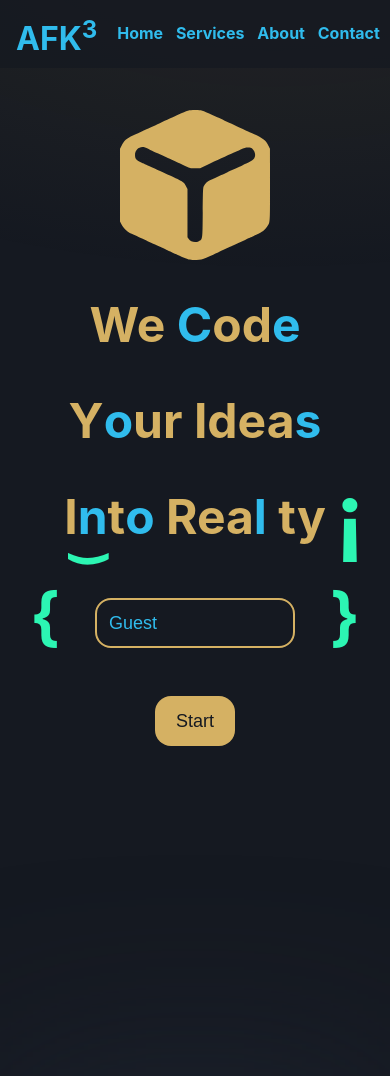
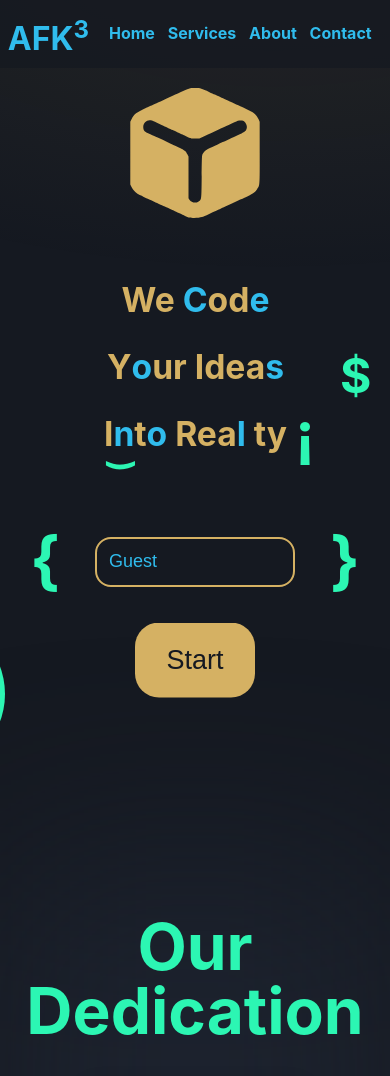
Before and after one commit to Endercraft2017/Endercraft2017.github.io, a plain HTML site: page index.html in a window 390 px wide. Shown: the top 1076 px of the page. Drawn offline with Linux system fonts and the light colour scheme.

Commit message:
fixed screen sizing for 700px

```diff
--- a/style.css
+++ b/style.css
@@ -618,16 +618,16 @@ a{
         justify-content: center;
         align-items: center;
         text-align: center;
-        gap: 2vh;
+        gap: 16px;
     }
 
     .hero-main h1 {
         margin-top: 0;
-        margin-bottom: 2vh;
+        margin-bottom: 10px;
     }
 
     .logo {
-        padding-top: 5vh;
+        padding-top: 40px;
         width: 150px;
     }
 
@@ -636,6 +636,14 @@ a{
         justify-content: center;
         align-items: center;
         padding: 0;
+    }
+
+    .name-button{
+        scale: 1.5;
+    }
+
+    .name-button:hover{
+        scale: 1.7;
     }
 
     /* Console animation */
@@ -725,3 +733,94 @@ a{
         padding: 0 2vw;
     }
 }
+
+@media (max-width: 700px) {
+    .header-bar{
+        padding: 0 2vw;
+    }
+
+    .hero-main{
+        gap: 5px
+    }
+
+    .hero-main h1{
+        scale: .7;
+    }
+
+    .logo{
+        padding-top: 20px;
+        height: 150px;
+    }
+
+    /* Console animation */
+
+    @keyframes enlarge2 {
+        0% {
+          transform: translate(-270px, 400px) scale(0);
+        }
+        100% {
+          transform: translate(-270px, 400px) scale(8);
+        }
+      }
+
+    .dot{
+        animation: enlarge2 2s;
+        animation-fill-mode: forwards;
+    }
+
+    .open-bracket{
+        transform: translate(-150px, 255px) scale(2);
+    }
+
+    .close-bracket{
+        transform: translate(150px, 255px) scale(2);
+    }
+
+    .log{
+        transform: translate(250px, 400px) scale(1) rotate(180deg);
+    }
+
+    .open-parenthesis{
+        transform: translate(227px, 410px) scale(0.7) rotate(-90deg);
+    }
+
+    .close-parenthesis{
+        transform: translate(-68px, 172px) scale(1) rotate(90deg);
+    }
+
+    .exclamation{
+        transform: translate(110px, 160px) scale(1.8) rotate(180deg);
+    }
+
+    .dollar{
+        transform: translate(160px, 73px) scale(1.5);
+        z-index: -1;
+    }
+
+    /* Console animation */
+
+    .dedication{
+        margin-top: 180px;
+    }
+
+    .dedication h1{
+        text-align: center;
+        line-height: 64px;
+        margin: 0;
+        padding-bottom: 20px;
+    }
+
+    .hello-world{
+        margin-top: 100px;
+    }
+
+    .services h1{
+        text-align: center;
+        line-height: 72px;
+        margin-bottom: 20px;
+    }
+
+    .contact-item{
+        min-height: 80px;
+    }
+}
```
